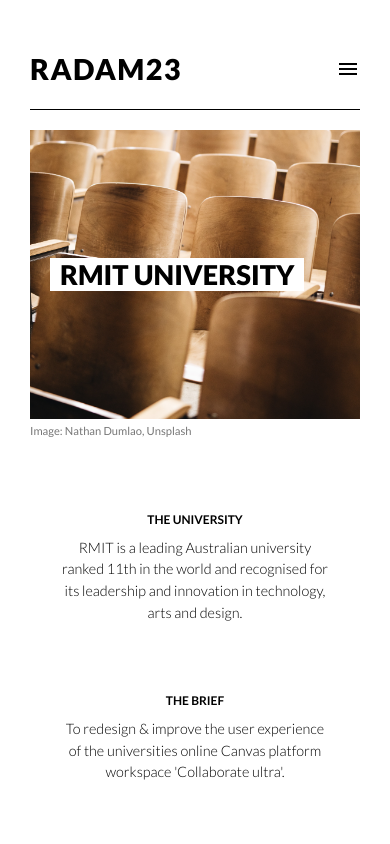
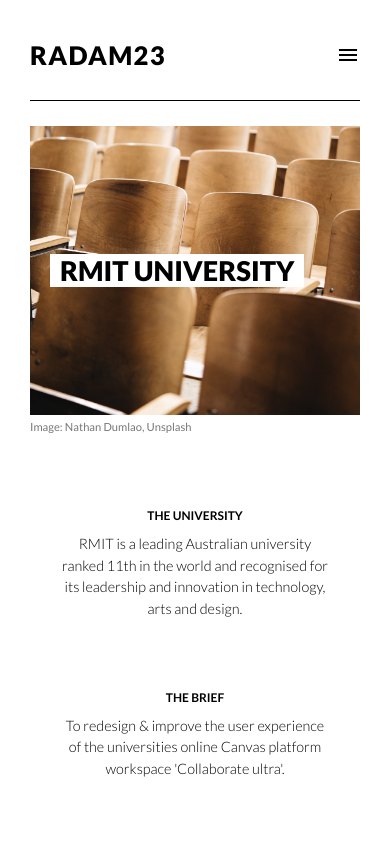
Before and after one commit to rAdam23/radam23.v.4.0, a plain HTML site: page rmit.html in a window 390 px wide. Shown: the top 844 px of the page. Drawn offline with Linux system fonts and the light colour scheme.

Commit message:
Add files via upload

```diff
--- a/styles/styles.css
+++ b/styles/styles.css
@@ -1257,13 +1257,16 @@
     -ms-grid-column: 1;
     -ms-grid-column-span: 6;
     grid-area: nav;
-    height: 13vh;
+    height: 12vh;
+    padding-top: 30px;
+    padding-bottom: 20px;
+    margin-bottom: 25px;
   }
   .nav-logo {
     font-size: 2.4rem;
   }
   .reduced-nav-logo {
-    font-size: 1.8rem;
+    font-size: 1.6rem;
   }
   .banner {
     padding: 20px;
```
